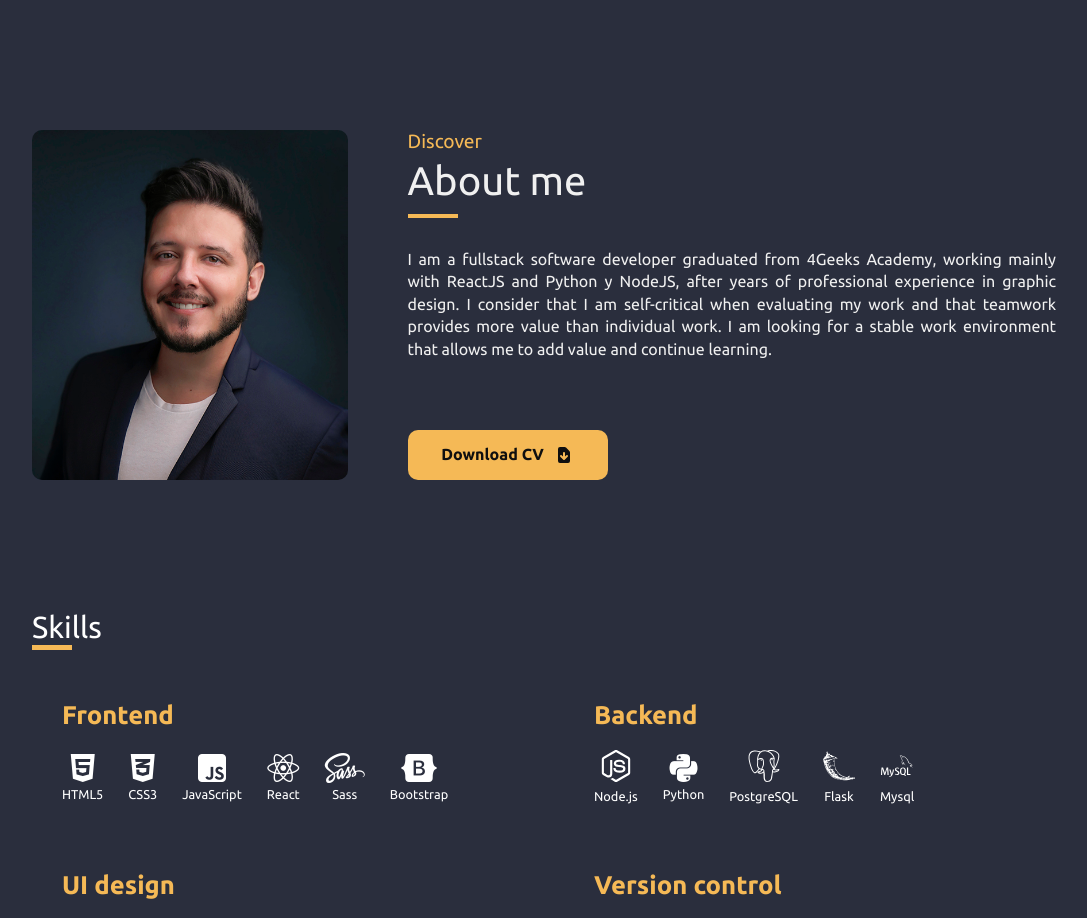
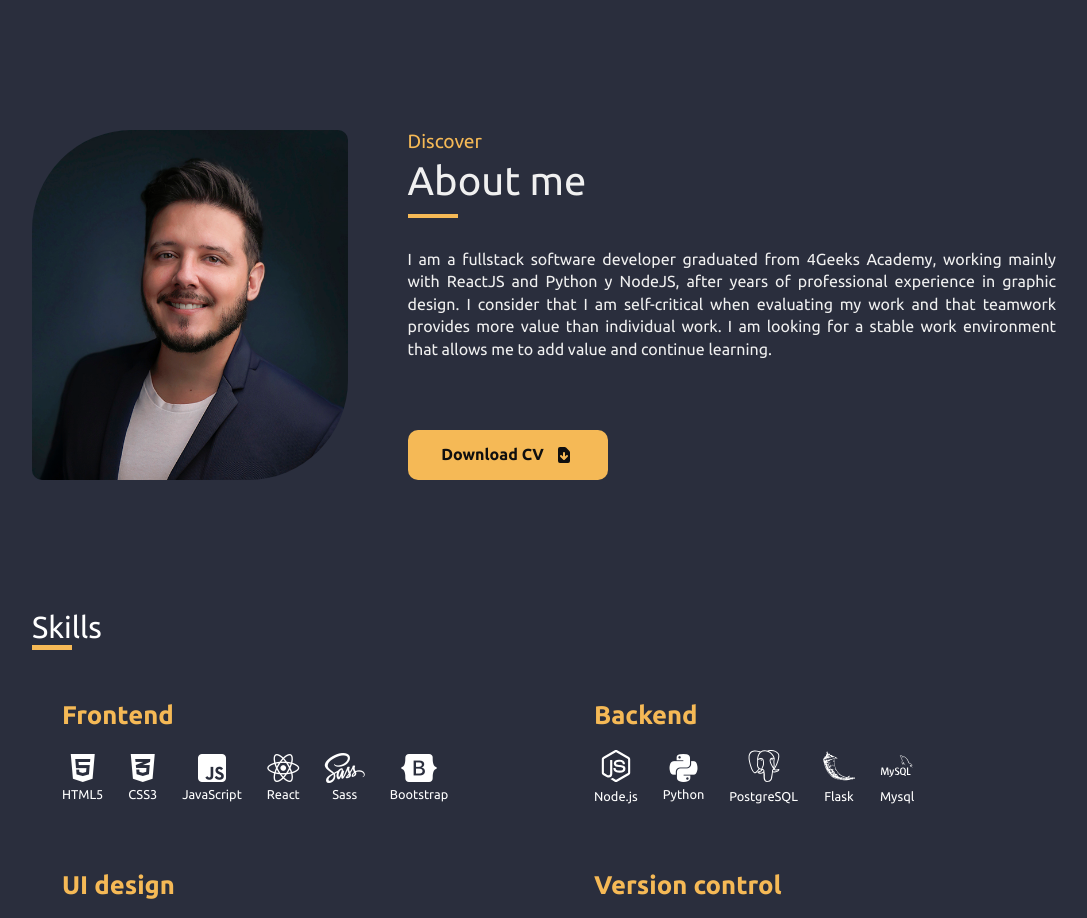
Before and after one commit to George-Lion/my-portfolio, a React (Vite) app: page / in a window 1280 px wide. Shown: the part 780-1698 px from the top of the page, without its empty margins (96-1183 px from the left). Built offline with nearby package versions, Linux system fonts and the light colour scheme.

Commit message:
about me updated

```diff
--- a/src/components/AboutMe.module.scss
+++ b/src/components/AboutMe.module.scss
@@ -137,7 +137,7 @@
                 &__picture1{
                     height: 350px;
                     margin: 50px 60px 0px 0px;
-                    border-radius: 10px;
+                    border-radius: 100px 10px 100px 10px;
 
                     $breakpoint-tablet: 980px;
                     @media (max-width: $breakpoint-tablet) {
```
